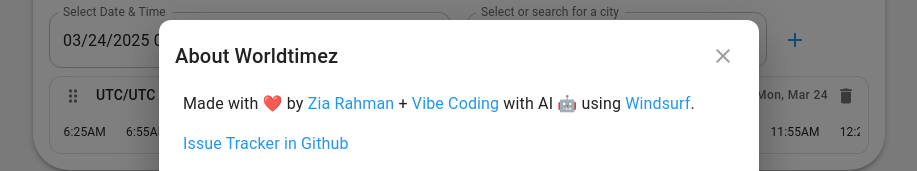
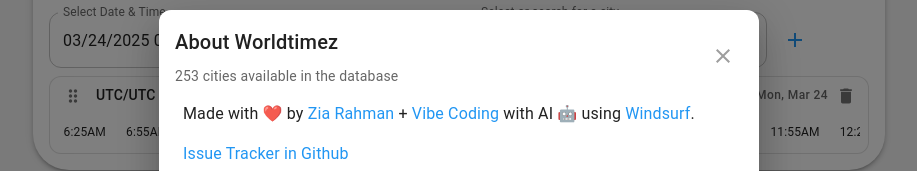
Before and after one commit to ziarahman/timez.world, a React (Vite) app: page / in a window 1280 px wide. Both pictures are taken after a click on the button 238 px from the left and 48 px from the top of the page. Shown: the part 128-299 px from the top of the page, without its empty margins (181-1098 px from the left). Built offline with nearby package versions, Linux system fonts and the light colour scheme.

Commit message:
Fix heading structure in AboutDialog and add total cities count

```diff
--- a/src/App.tsx
+++ b/src/App.tsx
@@ -57,6 +57,12 @@
     localStorage.getItem('theme') as 'light' | 'dark' || (prefersDarkSystem ? 'dark' : 'light')
   )
   const [aboutDialogOpen, setAboutDialogOpen] = useState(false)
+  const [totalCities, setTotalCities] = useState(0)
+
+  useEffect(() => {
+    const cities = getAvailableTimezones()
+    setTotalCities(cities.length)
+  }, [])
 
   // Clear localStorage if there are any invalid timezone IDs
   useEffect(() => {
@@ -198,6 +204,7 @@
               <AboutDialog
                 open={aboutDialogOpen}
                 onClose={() => setAboutDialogOpen(false)}
+                totalCities={totalCities}
               />
               <Tooltip title={`Switch to ${themeMode === 'light' ? 'dark' : 'light'} mode`}>
                 <IconButton onClick={toggleTheme} color="primary">
--- a/src/components/AboutDialog.tsx
+++ b/src/components/AboutDialog.tsx
@@ -12,9 +12,10 @@
 interface AboutDialogProps {
   open: boolean
   onClose: () => void
+  totalCities: number
 }
 
-export default function AboutDialog({ open, onClose }: AboutDialogProps) {
+export default function AboutDialog({ open, onClose, totalCities }: AboutDialogProps) {
   return (
     <Dialog
       open={open}
@@ -25,6 +26,9 @@
       <DialogTitle sx={{ m: 0, p: 2, display: 'flex', justifyContent: 'space-between', alignItems: 'center' }}>
         <Typography variant="h6" component="div">
           About Worldtimez
+          <Typography variant="body2" color="text.secondary" sx={{ mt: 1 }}>
+            {totalCities.toLocaleString()} cities available in the database
+          </Typography>
         </Typography>
         <IconButton
           aria-label="close"
```
